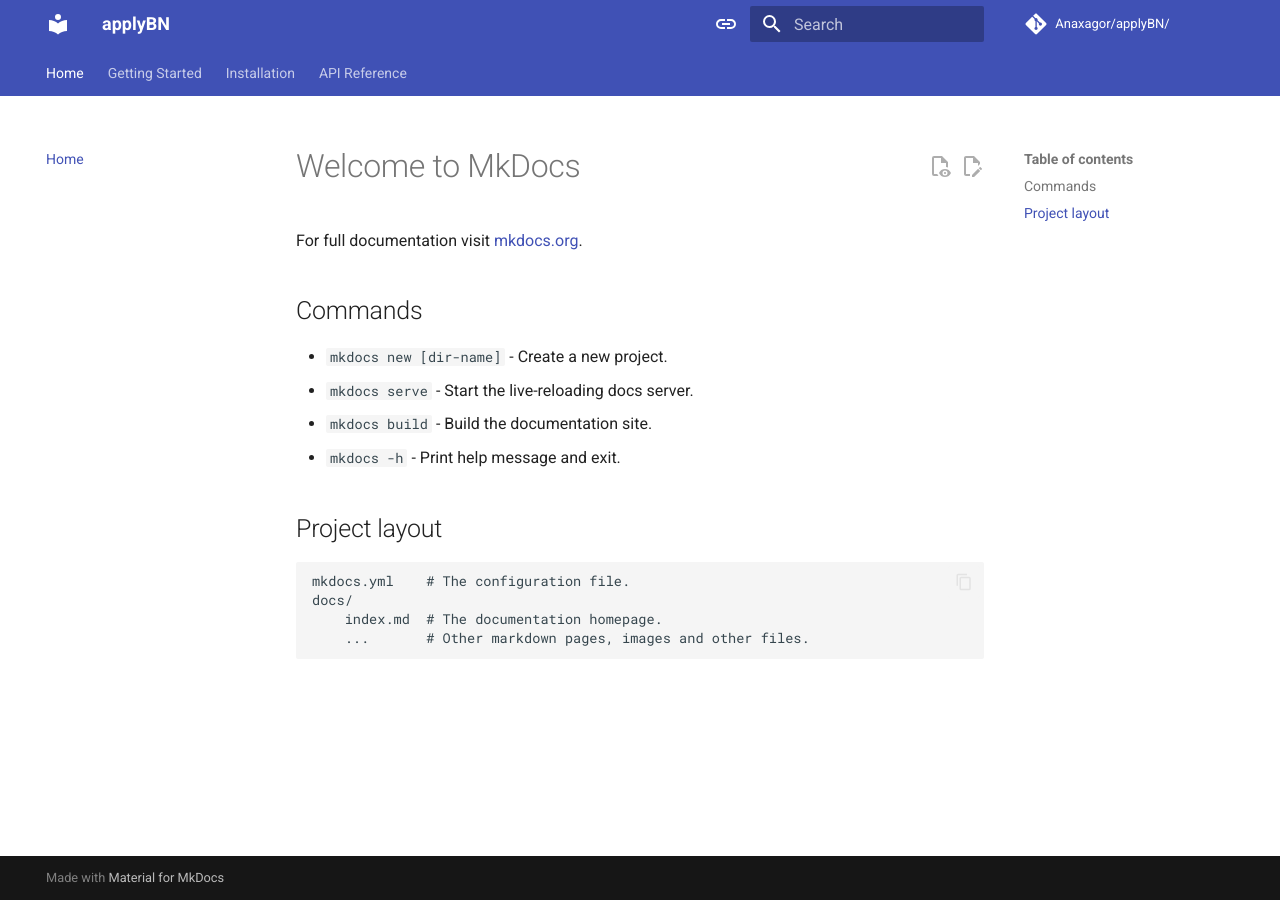
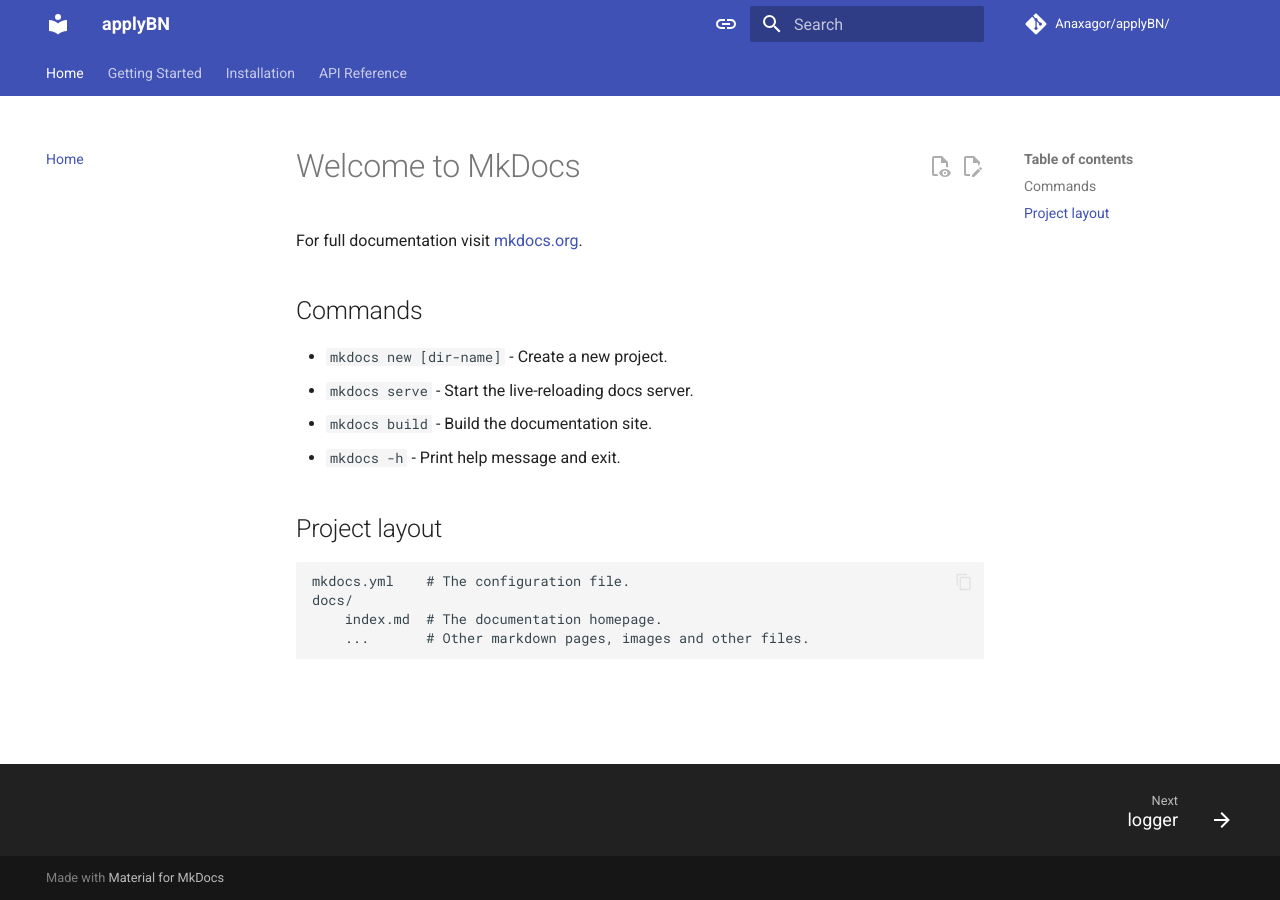
Before and after one commit to Anaxagor/applyBN, an MkDocs documentation site: the page built from docs/index.md, in a window 1280 px wide. Built offline with MkDocs 1.6.1 and Material for MkDocs 9.7.7, drawn with Linux system fonts in a browser that asks for light colours; comment, search, counter and statistics services are not loaded.

Commit message:
api reference to docs

```diff
--- a/mkdocs.yml
+++ b/mkdocs.yml
@@ -60,7 +60,7 @@
   - Getting Started: getting-started.md
   - Installation: installation.md
   - API Reference:
-      - logger: reference/
+      - logger: reference/logger.md
 #extra:
 #  social:
 #    - icon: fontawesome/brands/github
```
Also changed, not shown: docs/reference/logger.md (+1 -1 lines).
